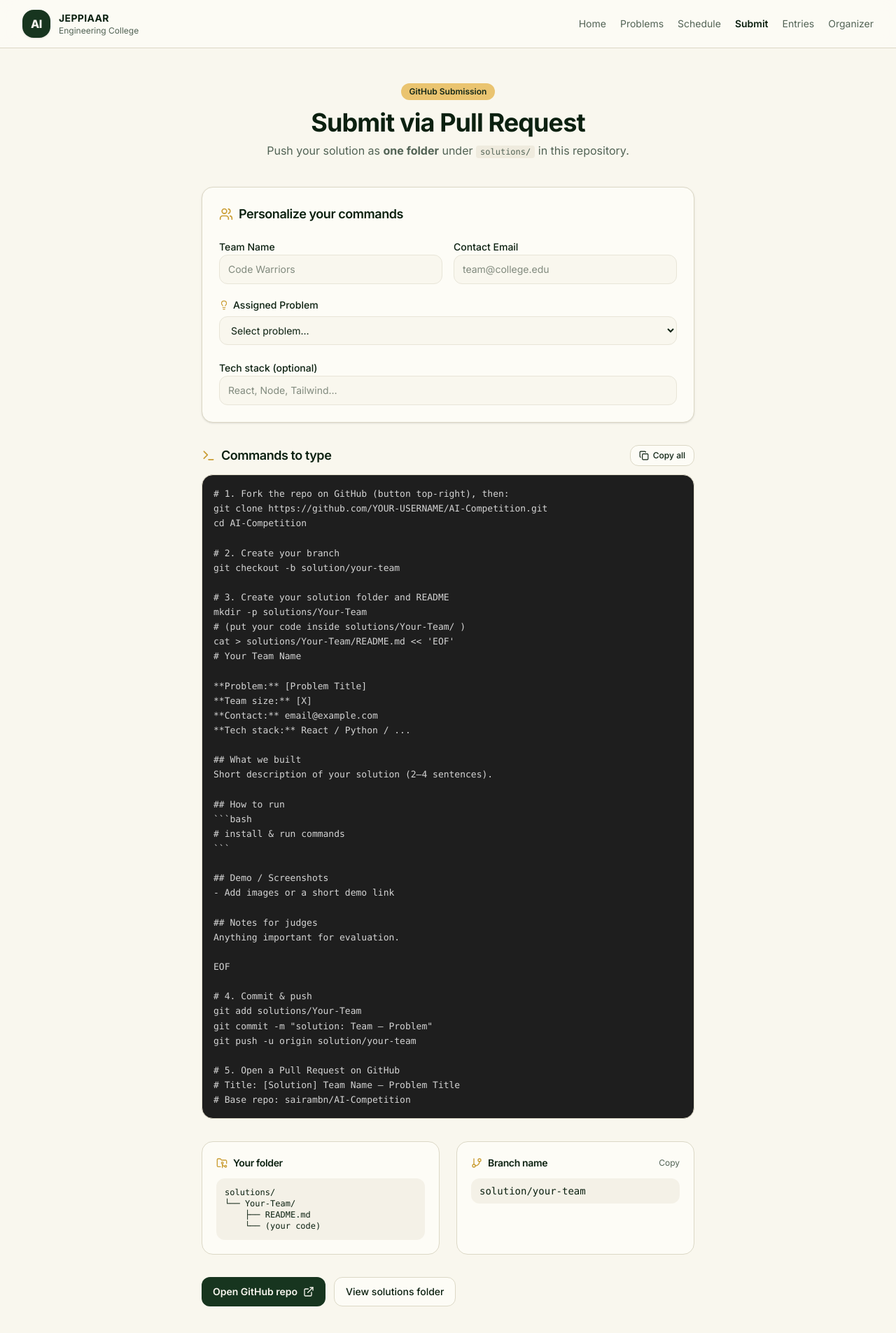
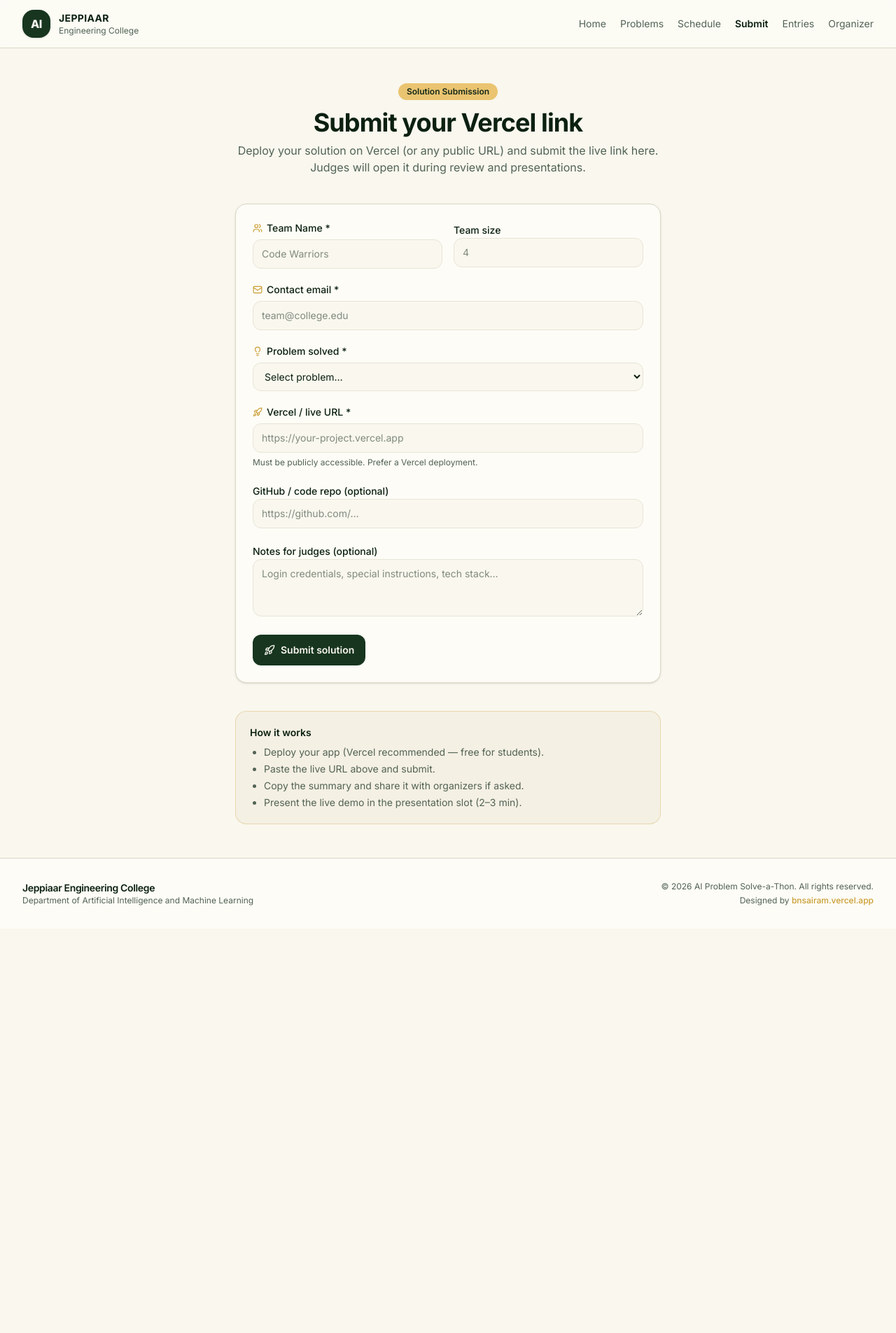
Before and after one commit to sairambn/AI-Competition, a React (Vite) app: page /submit in a window 1280 px wide. Shown: the top 1905 px of the page at 70% size. After the commit the page ends 1327 px from the top, so only its background shows below. Built offline with nearby package versions, Linux system fonts and the light colour scheme.

Commit message:
Replace GitHub PR submission with Vercel link submission form

```diff
--- a/src/pages/SubmissionsPage.tsx
+++ b/src/pages/SubmissionsPage.tsx
@@ -1,6 +1,5 @@
-import { ExternalLink, GitPullRequest, FolderGit2 } from "lucide-react";
-
-const REPO = "https://github.com/sairambn/AI-Competition";
+import { ExternalLink, Globe, ListChecks, Rocket } from "lucide-react";
+import { Link } from "react-router-dom";
 
 export function SubmissionsPage() {
   return (
@@ -10,58 +9,65 @@ export function SubmissionsPage() {
           Live Entries
         </span>
         <h1 className="text-3xl font-bold text-foreground sm:text-4xl">
-          Solutions on GitHub
+          Solution submissions
         </h1>
         <p className="mt-2 text-muted-foreground">
-          All submissions are Pull Requests that add a folder under{" "}
-          <code className="rounded bg-secondary px-1.5 py-0.5 text-xs">solutions/</code>.
+          Teams submit a <strong>public Vercel (or live) URL</strong>. Judges open
+          the link during review and the presentation round.
         </p>
       </div>
 
       <div className="space-y-4">
-        <a
-          href={`${REPO}/pulls?q=is%3Apr+[Solution]`}
-          target="_blank"
-          rel="noopener noreferrer"
+        <Link
+          to="/submit"
           className="card-lift flex items-center gap-4 rounded-xl border border-border bg-card p-5 shadow-sm transition hover:border-primary/40"
         >
           <div className="flex h-12 w-12 shrink-0 items-center justify-center rounded-full bg-primary/10 text-primary">
-            <GitPullRequest className="h-6 w-6" />
+            <Rocket className="h-6 w-6" />
           </div>
           <div className="flex-1">
-            <h2 className="font-semibold text-foreground">Open Solution PRs</h2>
+            <h2 className="font-semibold text-foreground">Submit your Vercel link</h2>
             <p className="text-sm text-muted-foreground">
-              Filter: title contains [Solution]
+              Team name · problem · live URL · optional repo
             </p>
           </div>
           <ExternalLink className="h-4 w-4 text-muted-foreground" />
-        </a>
+        </Link>
 
-        <a
-          href={`${REPO}/tree/main/solutions`}
-          target="_blank"
-          rel="noopener noreferrer"
-          className="card-lift flex items-center gap-4 rounded-xl border border-border bg-card p-5 shadow-sm transition hover:border-primary/40"
-        >
+        <div className="flex items-start gap-4 rounded-xl border border-border bg-card p-5 shadow-sm">
           <div className="flex h-12 w-12 shrink-0 items-center justify-center rounded-full bg-accent/30 text-accent-foreground">
-            <FolderGit2 className="h-6 w-6" />
+            <Globe className="h-6 w-6" />
           </div>
           <div className="flex-1">
-            <h2 className="font-semibold text-foreground">solutions/ folder</h2>
-            <p className="text-sm text-muted-foreground">
-              Merged team folders appear here
+            <h2 className="font-semibold text-foreground">What judges need</h2>
+            <p className="mt-1 text-sm text-muted-foreground">
+              A working public deployment. Optional GitHub link for code review.
+              Keep credentials (if any) in the notes field.
             </p>
           </div>
-          <ExternalLink className="h-4 w-4 text-muted-foreground" />
-        </a>
+        </div>
+
+        <div className="flex items-start gap-4 rounded-xl border border-border bg-card p-5 shadow-sm">
+          <div className="flex h-12 w-12 shrink-0 items-center justify-center rounded-full bg-secondary text-foreground">
+            <ListChecks className="h-6 w-6" />
+          </div>
+          <div className="flex-1">
+            <h2 className="font-semibold text-foreground">For organizers</h2>
+            <p className="mt-1 text-sm text-muted-foreground">
+              Collect the “Copy summary for judges” text from each team (or ask
+              them to paste into a shared sheet). Score live demos + usefulness
+              for the department.
+            </p>
+          </div>
+        </div>
       </div>
 
       <div className="mt-10 rounded-xl border border-border bg-parchment p-6 text-sm">
-        <h3 className="font-semibold text-foreground">For organizers / judges</h3>
+        <h3 className="font-semibold text-foreground">Judging checklist</h3>
         <ol className="mt-3 list-decimal space-y-2 pl-5 text-muted-foreground">
-          <li>Review open PRs titled <code className="text-xs">[Solution] …</code></li>
-          <li>Check each team’s <code className="text-xs">README.md</code> and code quality</li>
-          <li>Watch the live presentation (2–3 min)</li>
+          <li>Open the submitted Vercel / live URL</li>
+          <li>Check core features against the problem statement</li>
+          <li>Watch the 2–3 min presentation</li>
           <li>Score: clarity · usefulness for the department · demo quality</li>
         </ol>
       </div>
--- a/src/pages/SubmitPage.tsx
+++ b/src/pages/SubmitPage.tsx
@@ -1,19 +1,26 @@
 import { useState } from "react";
 import { useSearchParams } from "react-router-dom";
 import {
-  GitBranch, Copy, Check, Terminal, FolderGit2, ExternalLink, Users, Lightbulb,
+  Check,
+  Copy,
+  ExternalLink,
+  Globe,
+  Lightbulb,
+  Mail,
+  Rocket,
+  Users,
 } from "lucide-react";
 import { PROBLEMS } from "@/data/problems";
 
-const REPO = "https://github.com/sairambn/AI-Competition";
-
-function slugify(name: string) {
-  return name
-    .trim()
-    .replace(/[^a-zA-Z0-9\s-]/g, "")
-    .replace(/\s+/g, "-")
-    .replace(/-+/g, "-")
-    .slice(0, 40) || "Your-Team";
+function isValidVercelUrl(url: string) {
+  try {
+    const u = new URL(url.trim());
+    if (u.protocol !== "https:" && u.protocol !== "http:") return false;
+    // Accept vercel.app and custom domains
+    return true;
+  } catch {
+    return false;
+  }
 }
 
 export function SubmitPage() {
@@ -21,89 +28,175 @@ export function SubmitPage() {
   const [teamName, setTeamName] = useState(searchParams.get("team") ?? "");
   const [problemId, setProblemId] = useState(searchParams.get("problem") ?? "");
   const [contactEmail, setContactEmail] = useState("");
-  const [techStack, setTechStack] = useState("");
-  const [copied, setCopied] = useState<string | null>(null);
+  const [vercelUrl, setVercelUrl] = useState("");
+  const [repoUrl, setRepoUrl] = useState("");
+  const [notes, setNotes] = useState("");
+  const [teamSize, setTeamSize] = useState("");
+  const [submitted, setSubmitted] = useState(false);
+  const [error, setError] = useState<string | null>(null);
+  const [copied, setCopied] = useState(false);
 
   const selected = PROBLEMS.find((p) => p.id === problemId);
-  const folder = slugify(teamName || "Your-Team");
-  const branch = `solution/${folder.toLowerCase()}`;
 
-  const readmeTemplate = `# ${teamName || "Your Team Name"}
+  function handleSubmit(e: React.FormEvent) {
+    e.preventDefault();
+    setError(null);
 
-**Problem:** ${selected?.title ?? "[Problem Title]"}
-**Team size:** [X]
-**Contact:** ${contactEmail || "email@example.com"}
-**Tech stack:** ${techStack || "React / Python / ..."}
+    if (!teamName.trim()) {
+      setError("Team name is required.");
+      return;
+    }
+    if (!contactEmail.trim() || !contactEmail.includes("@")) {
+      setError("A valid contact email is required.");
+      return;
+    }
+    if (!problemId) {
+      setError("Please select the problem you solved.");
+      return;
+    }
+    if (!vercelUrl.trim() || !isValidVercelUrl(vercelUrl)) {
+      setError("Please enter a valid Vercel / deployment URL (https://…).");
+      return;
+    }
 
-## What we built
-Short description of your solution (2–4 sentences).
+    // Persist locally so the team can re-open and copy later
+    const entry = {
+      teamName: teamName.trim(),
+      contactEmail: contactEmail.trim(),
+      problemId,
+      problemTitle: selected?.title ?? "",
+      vercelUrl: vercelUrl.trim(),
+      repoUrl: repoUrl.trim() || null,
+      notes: notes.trim() || null,
+      teamSize: teamSize.trim() || null,
+      submittedAt: new Date().toISOString(),
+    };
+    try {
+      const existing = JSON.parse(
+        localStorage.getItem("ai-thon-submissions") || "[]"
+      ) as unknown[];
+      existing.push(entry);
+      localStorage.setItem("ai-thon-submissions", JSON.stringify(existing));
+    } catch {
+      // ignore storage errors
+    }
 
-## How to run
-\`\`\`bash
-# install & run commands
-\`\`\`
+    setSubmitted(true);
+  }
 
-## Demo / Screenshots
-- Add images or a short demo link
+  const summary = `AI Problem Solve-a-Thon — Solution Submission
 
-## Notes for judges
-Anything important for evaluation.
-`;
+Team: ${teamName.trim()}
+Problem: ${selected?.title ?? "—"}
+Team size: ${teamSize || "—"}
+Contact: ${contactEmail.trim()}
+Vercel link: ${vercelUrl.trim()}
+${repoUrl.trim() ? `Repo: ${repoUrl.trim()}\n` : ""}${notes.trim() ? `Notes: ${notes.trim()}\n` : ""}Submitted: ${new Date().toLocaleString()}`;
 
-  const commands = `# 1. Fork the repo on GitHub (button top-right), then:
-git clone https://github.com/YOUR-USERNAME/AI-Competition.git
-cd AI-Competition
-
-# 2. Create your branch
-git checkout -b ${branch}
-
-# 3. Create your solution folder and README
-mkdir -p solutions/${folder}
-# (put your code inside solutions/${folder}/ )
-cat > solutions/${folder}/README.md << 'EOF'
-${readmeTemplate}
-EOF
-
-# 4. Commit & push
-git add solutions/${folder}
-git commit -m "solution: ${teamName || "Team"} — ${selected?.title ?? "Problem"}"
-git push -u origin ${branch}
-
-# 5. Open a Pull Request on GitHub
-# Title: [Solution] ${teamName || "Team Name"} — ${selected?.title ?? "Problem Title"}
-# Base repo: sairambn/AI-Competition
-`;
-
-  const copy = async (text: string, key: string) => {
-    await navigator.clipboard.writeText(text);
-    setCopied(key);
-    setTimeout(() => setCopied(null), 2000);
+  const copySummary = async () => {
+    await navigator.clipboard.writeText(summary);
+    setCopied(true);
+    setTimeout(() => setCopied(false), 2000);
   };
 
+  if (submitted) {
+    return (
+      <div className="mx-auto max-w-2xl px-4 py-12 sm:px-6 lg:px-8">
+        <div className="animate-fade-up rounded-2xl border border-primary/30 bg-card p-8 text-center shadow-sm">
+          <div className="mx-auto mb-4 flex h-14 w-14 items-center justify-center rounded-full bg-primary/15 text-primary">
+            <Check className="h-7 w-7" />
+          </div>
+          <h1 className="text-2xl font-bold text-foreground sm:text-3xl">
+            Submission recorded
+          </h1>
+          <p className="mt-2 text-muted-foreground">
+            Your Vercel link has been saved on this device. Share the summary
+            with organizers / judges and present the live demo.
+          </p>
+
+          <div className="mt-6 rounded-xl border border-border bg-secondary/40 p-4 text-left text-sm">
+            <p className="font-semibold text-foreground">{teamName}</p>
+            <p className="mt-1 text-muted-foreground">{selected?.title}</p>
+            <a
+              href={vercelUrl.trim()}
+              target="_blank"
+              rel="noopener noreferrer"
+              className="mt-3 inline-flex items-center gap-1.5 break-all font-medium text-primary hover:underline"
+            >
+              <Globe className="h-4 w-4 shrink-0" />
+              {vercelUrl.trim()}
+            </a>
+          </div>
+
+          <div className="mt-6 flex flex-wrap justify-center gap-3">
+            <button
+              type="button"
+              onClick={() => void copySummary()}
+              className="inline-flex items-center gap-2 rounded-lg bg-primary px-4 py-2.5 text-sm font-semibold text-primary-foreground hover:bg-primary/90"
+            >
+              {copied ? (
+                <Check className="h-4 w-4" />
+              ) : (
+                <Copy className="h-4 w-4" />
+              )}
+              {copied ? "Copied" : "Copy summary for judges"}
+            </button>
+            <a
+              href={vercelUrl.trim()}
+              target="_blank"
+              rel="noopener noreferrer"
+              className="inline-flex items-center gap-2 rounded-lg border border-border bg-card px-4 py-2.5 text-sm font-medium hover:bg-secondary"
+            >
+              Open live demo <ExternalLink className="h-4 w-4" />
+            </a>
+            <button
+              type="button"
+              onClick={() => {
+                setSubmitted(false);
+                setVercelUrl("");
+                setNotes("");
+              }}
+              className="inline-flex items-center gap-2 rounded-lg border border-border px-4 py-2.5 text-sm font-medium text-muted-foreground hover:bg-secondary"
+            >
+              Submit another
+            </button>
+          </div>
+
+          <p className="mt-8 text-xs text-muted-foreground">
+            Tip: Keep the Vercel link open during the presentation slot (2–3
+            min).
+          </p>
+        </div>
+      </div>
+    );
+  }
+
   return (
-    <div className="mx-auto max-w-3xl px-4 py-12 sm:px-6 lg:px-8">
+    <div className="mx-auto max-w-2xl px-4 py-12 sm:px-6 lg:px-8">
       <div className="mb-10 animate-fade-up text-center">
         <span className="mb-3 inline-flex rounded-full bg-accent/90 px-3 py-1 text-xs font-semibold text-accent-foreground">
-          GitHub Submission
+          Solution Submission
         </span>
         <h1 className="text-3xl font-bold text-foreground sm:text-4xl">
-          Submit via Pull Request
+          Submit your Vercel link
         </h1>
         <p className="mt-2 text-muted-foreground">
-          Push your solution as <strong>one folder</strong> under{" "}
-          <code className="rounded bg-secondary px-1.5 py-0.5 text-xs">solutions/</code>{" "}
-          in this repository.
+          Deploy your solution on Vercel (or any public URL) and submit the live
+          link here. Judges will open it during review and presentations.
         </p>
       </div>
 
-      <div className="mb-8 space-y-5 rounded-xl border border-border bg-card p-6 shadow-sm">
-        <h2 className="flex items-center gap-2 text-lg font-semibold">
-          <Users className="h-5 w-5 text-gold" /> Personalize your commands
-        </h2>
+      <form
+        onSubmit={handleSubmit}
+        className="space-y-5 rounded-xl border border-border bg-card p-6 shadow-sm"
+      >
         <div className="grid gap-4 sm:grid-cols-2">
           <div className="space-y-1.5">
-            <label className="text-sm font-medium">Team Name</label>
+            <label className="flex items-center gap-1.5 text-sm font-medium">
+              <Users className="h-3.5 w-3.5 text-gold" /> Team Name *
+            </label>
             <input
+              required
               value={teamName}
               onChange={(e) => setTeamName(e.target.value)}
               placeholder="Code Warriors"
@@ -111,21 +204,39 @@ git push -u origin ${branch}
             />
           </div>
           <div className="space-y-1.5">
-            <label className="text-sm font-medium">Contact Email</label>
+            <label className="text-sm font-medium">Team size</label>
             <input
-              type="email"
-              value={contactEmail}
-              onChange={(e) => setContactEmail(e.target.value)}
-              placeholder="team@college.edu"
+              type="number"
+              min={1}
+              max={20}
+              value={teamSize}
+              onChange={(e) => setTeamSize(e.target.value)}
+              placeholder="4"
               className="w-full rounded-lg border border-input bg-background px-3 py-2.5 text-sm outline-none ring-ring focus:ring-2"
             />
           </div>
         </div>
+
         <div className="space-y-1.5">
           <label className="flex items-center gap-1.5 text-sm font-medium">
-            <Lightbulb className="h-3.5 w-3.5 text-gold" /> Assigned Problem
+            <Mail className="h-3.5 w-3.5 text-gold" /> Contact email *
+          </label>
+          <input
+            required
+            type="email"
+            value={contactEmail}
+            onChange={(e) => setContactEmail(e.target.value)}
+            placeholder="team@college.edu"
+            className="w-full rounded-lg border border-input bg-background px-3 py-2.5 text-sm outline-none ring-ring focus:ring-2"
+          />
+        </div>
+
+        <div className="space-y-1.5">
+          <label className="flex items-center gap-1.5 text-sm font-medium">
+            <Lightbulb className="h-3.5 w-3.5 text-gold" /> Problem solved *
           </label>
           <select
+            required
             value={problemId}
             onChange={(e) => setProblemId(e.target.value)}
             className="w-full rounded-lg border border-input bg-background px-3 py-2.5 text-sm outline-none ring-ring focus:ring-2"
@@ -138,91 +249,70 @@ git push -u origin ${branch}
             ))}
           </select>
         </div>
+
         <div className="space-y-1.5">
-          <label className="text-sm font-medium">Tech stack (optional)</label>
+          <label className="flex items-center gap-1.5 text-sm font-medium">
+            <Rocket className="h-3.5 w-3.5 text-gold" /> Vercel / live URL *
+          </label>
           <input
-            value={techStack}
-            onChange={(e) => setTechStack(e.target.value)}
-            placeholder="React, Node, Tailwind…"
+            required
+            type="url"
+            value={vercelUrl}
+            onChange={(e) => setVercelUrl(e.target.value)}
+            placeholder="https://your-project.vercel.app"
+            className="w-full rounded-lg border border-input bg-background px-3 py-2.5 text-sm outline-none ring-ring focus:ring-2"
+          />
+          <p className="text-xs text-muted-foreground">
+            Must be publicly accessible. Prefer a Vercel deployment.
+          </p>
+        </div>
+
+        <div className="space-y-1.5">
+          <label className="text-sm font-medium">
+            GitHub / code repo (optional)
+          </label>
+          <input
+            type="url"
+            value={repoUrl}
+            onChange={(e) => setRepoUrl(e.target.value)}
+            placeholder="https://github.com/…"
             className="w-full rounded-lg border border-input bg-background px-3 py-2.5 text-sm outline-none ring-ring focus:ring-2"
           />
         </div>
-      </div>
 
-      <section className="mb-8">
-        <div className="mb-3 flex items-center justify-between gap-3">
-          <h2 className="flex items-center gap-2 text-lg font-semibold">
-            <Terminal className="h-5 w-5 text-gold" /> Commands to type
-          </h2>
-          <button
-            type="button"
-            onClick={() => copy(commands, "cmds")}
-            className="inline-flex items-center gap-1.5 rounded-lg border border-border bg-card px-3 py-1.5 text-xs font-medium hover:bg-secondary"
-          >
-            {copied === "cmds" ? <Check className="h-3.5 w-3.5 text-primary" /> : <Copy className="h-3.5 w-3.5" />}
-            {copied === "cmds" ? "Copied" : "Copy all"}
-          </button>
+        <div className="space-y-1.5">
+          <label className="text-sm font-medium">Notes for judges (optional)</label>
+          <textarea
+            value={notes}
+            onChange={(e) => setNotes(e.target.value)}
+            rows={3}
+            placeholder="Login credentials, special instructions, tech stack…"
+            className="w-full resize-y rounded-lg border border-input bg-background px-3 py-2.5 text-sm outline-none ring-ring focus:ring-2"
+          />
         </div>
-        <pre className="overflow-x-auto rounded-xl border border-border bg-[#1e1e1e] p-4 text-[13px] leading-relaxed text-[#d4d4d4]">
-          {commands}
-        </pre>
-      </section>
 
-      <section className="mb-8 grid gap-6 sm:grid-cols-2">
-        <div className="rounded-xl border border-border bg-card p-5">
-          <h3 className="mb-3 flex items-center gap-2 text-sm font-semibold">
-            <FolderGit2 className="h-4 w-4 text-gold" /> Your folder
-          </h3>
-          <pre className="rounded-lg bg-secondary/60 p-3 text-xs text-foreground">
-{`solutions/
-└── ${folder}/
-    ├── README.md
-    └── (your code)`}
-          </pre>
-        </div>
-        <div className="rounded-xl border border-border bg-card p-5">
-          <div className="mb-3 flex items-center justify-between">
-            <h3 className="flex items-center gap-2 text-sm font-semibold">
-              <GitBranch className="h-4 w-4 text-gold" /> Branch name
-            </h3>
-            <button
-              type="button"
-              onClick={() => copy(branch, "branch")}
-              className="text-xs text-muted-foreground hover:text-foreground"
-            >
-              {copied === "branch" ? "Copied" : "Copy"}
-            </button>
-          </div>
-          <code className="block rounded-lg bg-secondary/60 px-3 py-2 text-sm">{branch}</code>
-        </div>
-      </section>
+        {error && (
+          <p className="rounded-lg border border-destructive/40 bg-destructive/10 px-3 py-2 text-sm text-destructive">
+            {error}
+          </p>
+        )}
 
-      <div className="flex flex-wrap gap-3">
-        <a
-          href={REPO}
-          target="_blank"
-          rel="noopener noreferrer"
-          className="inline-flex items-center gap-2 rounded-lg bg-primary px-4 py-2.5 text-sm font-semibold text-primary-foreground hover:bg-primary/90"
+        <button
+          type="submit"
+          className="inline-flex w-full items-center justify-center gap-2 rounded-lg bg-primary px-4 py-3 text-sm font-semibold text-primary-foreground hover:bg-primary/90 sm:w-auto"
         >
-          Open GitHub repo <ExternalLink className="h-4 w-4" />
-        </a>
-        <a
-          href={`${REPO}/tree/main/solutions`}
-          target="_blank"
-          rel="noopener noreferrer"
-          className="inline-flex items-center gap-2 rounded-lg border border-border bg-card px-4 py-2.5 text-sm font-medium hover:bg-secondary"
-        >
-          View solutions folder
-        </a>
-      </div>
+          <Rocket className="h-4 w-4" />
+          Submit solution
+        </button>
+      </form>
 
       <div className="mt-10 rounded-xl border border-gold/30 bg-parchment p-5 text-sm text-muted-foreground">
-        <p className="font-semibold text-foreground">Why this way?</p>
+        <p className="font-semibold text-foreground">How it works</p>
         <ul className="mt-2 list-disc space-y-1 pl-5">
-          <li>Everything stays version-controlled under one place.</li>
-          <li>Judges review code + README directly in the Pull Request.</li>
-          <li>You practice the real software workflow (fork → branch → PR).</li>
-          <li>No browser upload size limits.</li>
+          <li>Deploy your app (Vercel recommended — free for students).</li>
+          <li>Paste the live URL above and submit.</li>
+          <li>Copy the summary and share it with organizers if asked.</li>
+          <li>Present the live demo in the presentation slot (2–3 min).</li>
         </ul>
       </div>
     </div>
```
Also changed, not shown: solutions/README.md, 1 other file (tests, documents, lock files or other folders).
